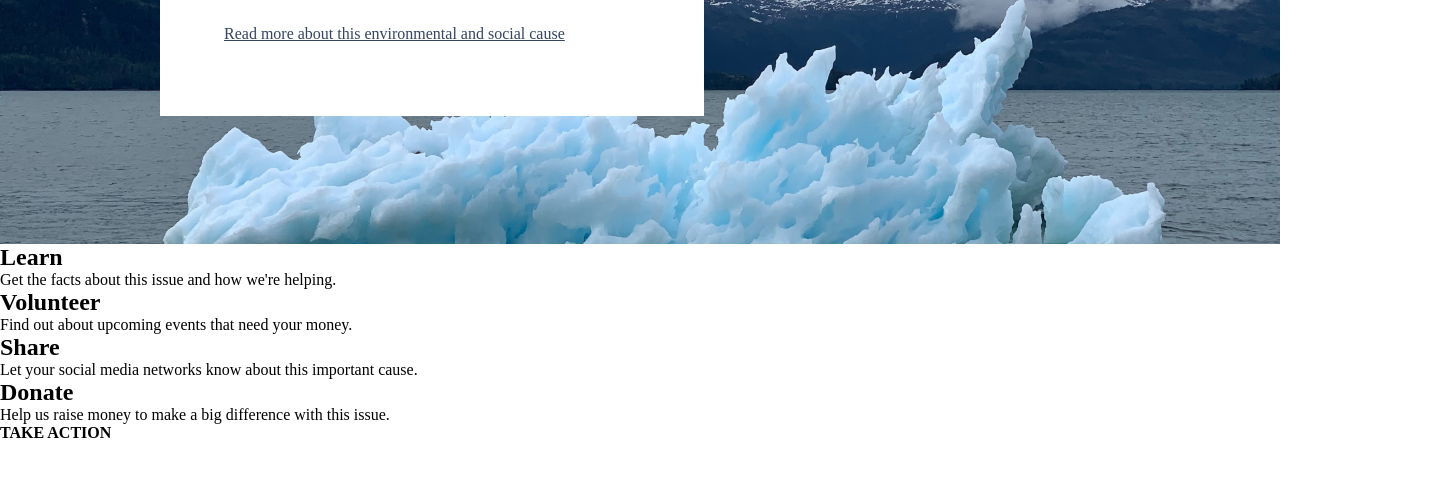
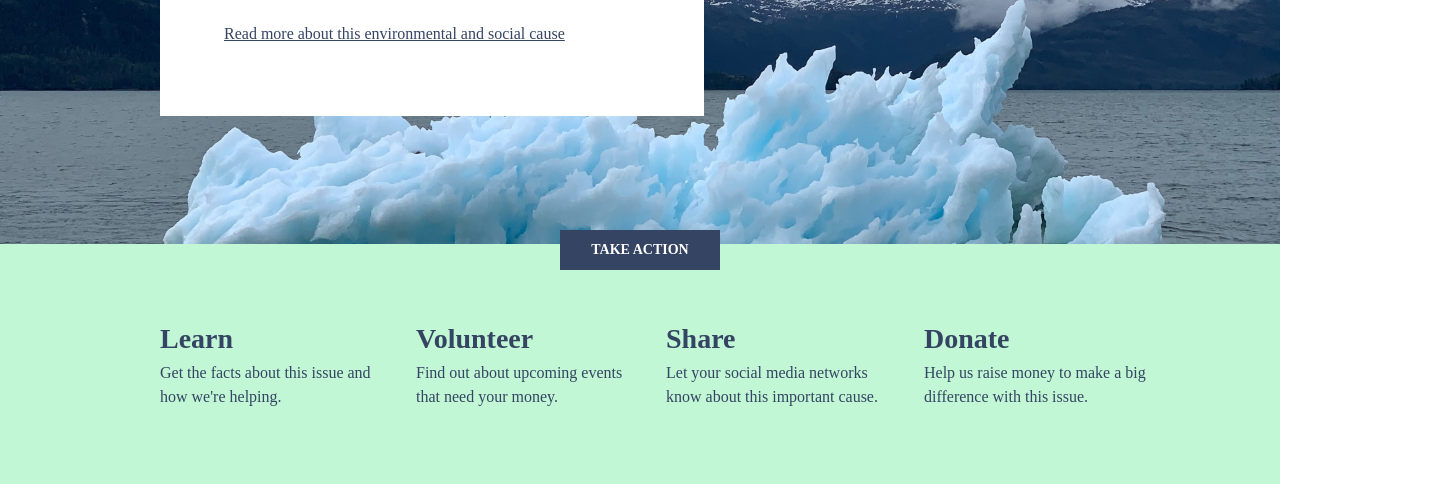
Before and after one commit to Umair896/The-Green-Trees, a plain HTML site: page index.html in a window 1280 px wide. Shown: the part 556-1040 px from the top of the page, 1440 px wide, since content can reach past the window. Before the commit the page ends 998 px from the top, so only its background shows below. Drawn offline with Linux system fonts and the light colour scheme; a web font is replaced by a local one.

Commit message:
Finished action section

```diff
--- a/index.html
+++ b/index.html
@@ -29,6 +29,7 @@
     </div>
 
     <div class="action">
+      <div class="contents">
         <div class="learn">
           <h2>Learn</h2>
           <p>Get the facts about this issue and how we're helping.</p>
@@ -45,6 +46,7 @@
           <h2>Donate</h2>
           <p>Help us raise money to make a big difference with this issue.</p>
         </div>
+      </div>
       <h4>TAKE ACTION</h4>
     </div>
   </body>
--- a/style.css
+++ b/style.css
@@ -67,6 +67,7 @@ header h4 a {
 }
 
 /*----------------CLIMATE CHANGE------------------*/
+
 .climate {
   background: url(/images/climate_mob.jpg) no-repeat 100% center;
   width: 100%;
@@ -137,8 +138,66 @@ a {
   height: 42px;
 }
 
+/*----------------TAKE ACTION------------------*/
+
+.action {
+  background: #c1f7d5;
+  width: 100%;
+  height: 328px;
+}
+
+.contents {
+  color: #354463;
+  display: grid;
+  grid-template-columns: 1fr 1fr;
+  position: relative;
+  left: 32px;
+  top: 65px;
+}
+
+.contents div {
+  width: 144px;
+}
+
+.contents .learn h2,
+.volunteer h2,
+.share h2,
+.donate h2 {
+  font-size: 18px;
+}
+
+.contents .learn p,
+.volunteer p,
+.share p,
+.donate p {
+  margin-top: 5px;
+  font-size: 14px;
+  line-height: 20px;
+}
+
+.contents .share,
+.contents .donate {
+  margin-top: 27px;
+}
+
+.action h4 {
+  background: #354463;
+  width: 160px;
+  height: 40px;
+  display: block;
+  margin: auto;
+  display: flex;
+  justify-content: center;
+  align-items: center;
+  position: relative;
+  top: -220px;
+  color: #ffffff;
+  font-size: 14px;
+  z-index: 5;
+}
+
 /*-------TAB VERSION----------*/
-@media screen and (min-width: 768px) {
+@media screen and (min-width: 700px) {
   /*------------NAV BAR----------------*/
 
   header {
@@ -229,6 +288,43 @@ a {
     width: 376px;
     height: 16px;
   }
+
+  /*----------------TAKE ACTION------------------*/
+
+  .action {
+    height: 336px;
+  }
+
+  .contents {
+    position: relative;
+    left: 64px;
+    top: 64px;
+  }
+
+  .contents div {
+    width: 256px;
+  }
+
+  .contents .learn h2,
+  .volunteer h2,
+  .share h2,
+  .donate h2 {
+    font-size: 22px;
+  }
+
+  .contents .learn p,
+  .volunteer p,
+  .share p,
+  .donate p {
+    margin-top: 6px;
+    font-size: 16px;
+    line-height: 24px;
+  }
+
+  .contents .share,
+  .contents .donate {
+    margin-top: 44px;
+  }
 }
 /*-----------------------DESKTOP VERSION--------------------------------------*/
 @media screen and (min-width: 1100px) {
@@ -307,4 +403,62 @@ a {
     width: 376px;
     height: 16px;
   }
+
+  /*----------------TAKE ACTION------------------*/
+
+  .action {
+    height: 240px;
+  }
+
+  .contents {
+    position: relative;
+    left: 160px;
+    top: 79px;
+    display: grid;
+    grid-template-columns: 1fr 1fr 1fr 1fr;
+  }
+
+  .contents div {
+    width: 232px;
+  }
+
+  .contents .volunteer,
+  .share,
+  .donate {
+    margin-left: -64px;
+  }
+
+  .contents .share {
+    margin-left: -134px;
+  }
+
+  .contents .donate {
+    margin-left: -196px;
+  }
+
+  .contents .learn h2,
+  .volunteer h2,
+  .share h2,
+  .donate h2 {
+    font-size: 28px;
+  }
+
+  .contents .learn p,
+  .volunteer p,
+  .share p,
+  .donate p {
+    margin-top: 6px;
+    font-size: 16px;
+    line-height: 24px;
+  }
+
+  .contents .share,
+  .contents .donate {
+    margin-top: 0;
+  }
+
+  .action h4 {
+    position: relative;
+    top: -100px;
+  }
 }
```
Lines whose indentation alone changed are shown as unchanged.
